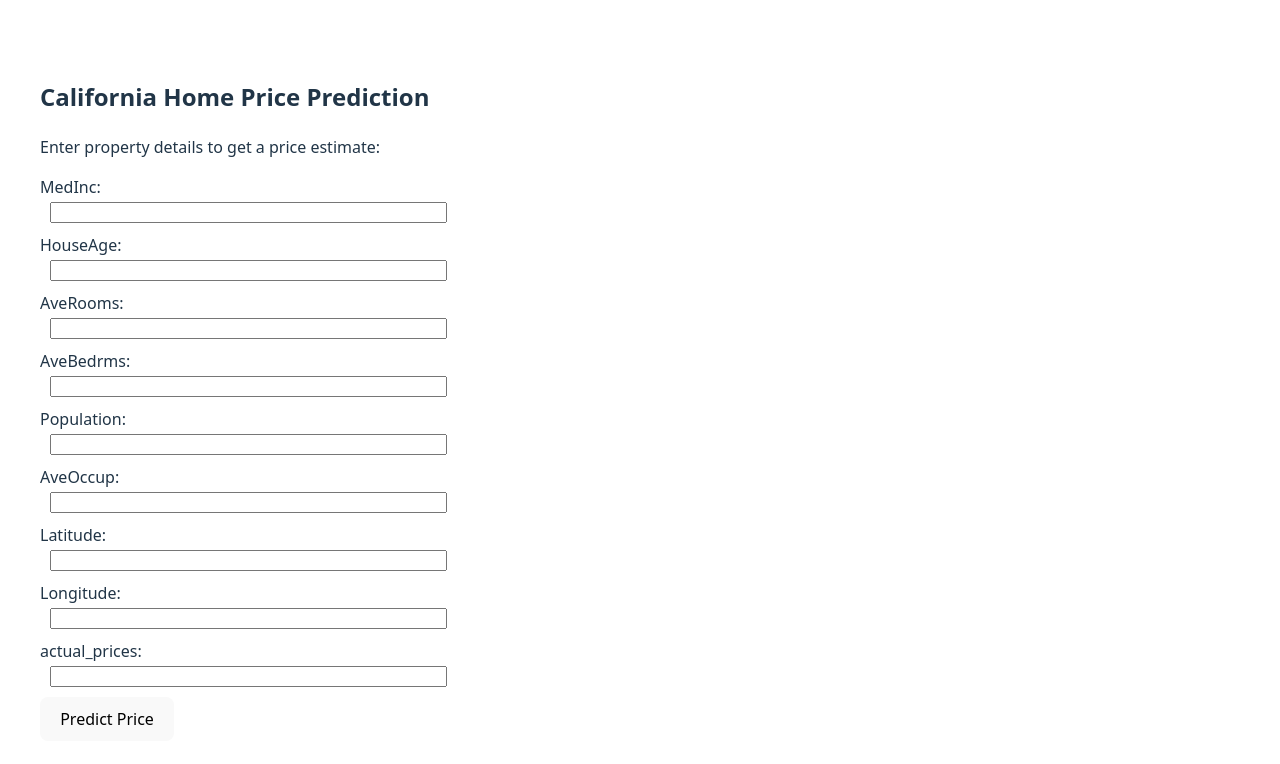
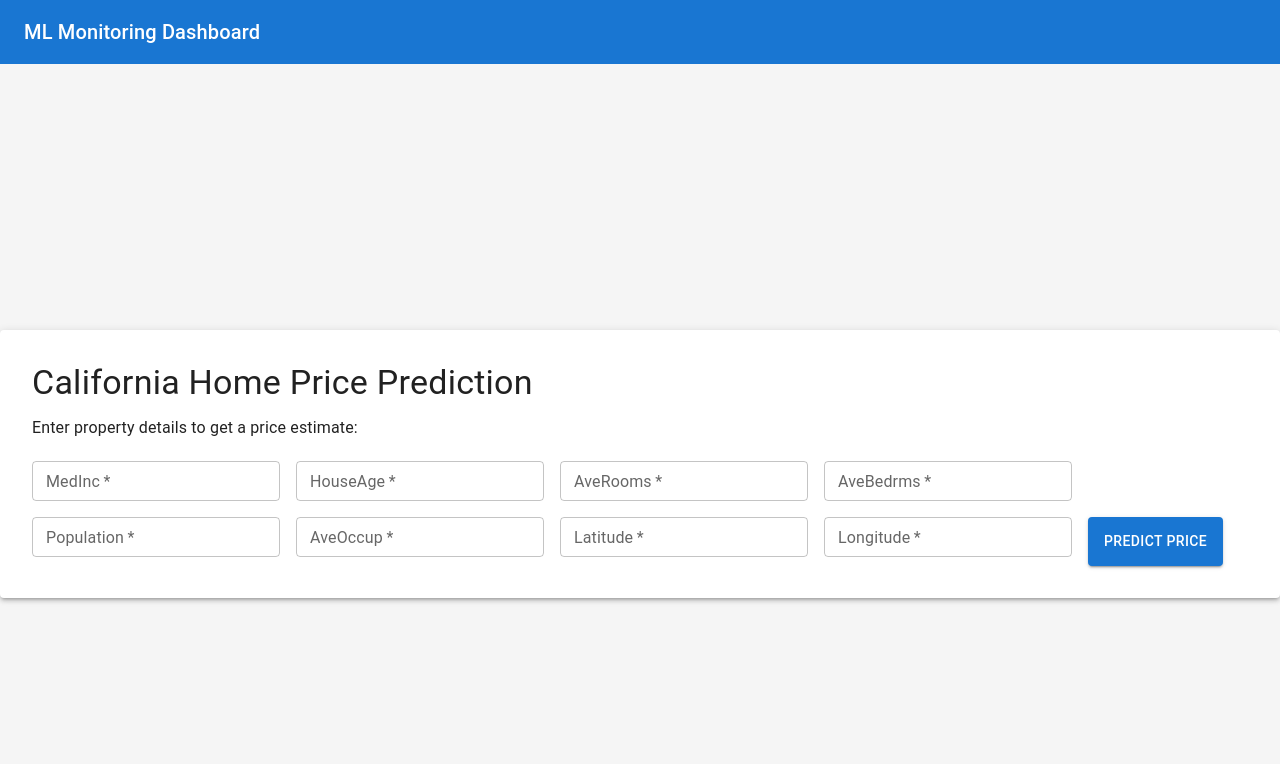
Before and after one commit to navenlaya/ml-monitoring-dashboard, a React (Vite) app in the folder frontend/: page / in a window 1280 px wide. Shown: the top 764 px of the page. Built offline with nearby package versions, Linux system fonts and the light colour scheme.

Commit message:
removed confidence, and error from prediction results, also changed style

```diff
--- a/frontend/package.json
+++ b/frontend/package.json
@@ -10,6 +10,10 @@
     "preview": "vite preview"
   },
   "dependencies": {
+    "@emotion/react": "^11.14.0",
+    "@emotion/styled": "^11.14.1",
+    "@mui/icons-material": "^7.2.0",
+    "@mui/material": "^7.2.0",
     "axios": "^1.10.0",
     "chart.js": "^4.5.0",
     "papaparse": "^5.5.3",
--- a/frontend/src/App.jsx
+++ b/frontend/src/App.jsx
@@ -2,18 +2,46 @@ import React from 'react';
 import { Routes, Route } from 'react-router-dom';
 import UserPrediction from './components/UserPrediction';
 import ProtectedAdmin from './components/ProtectedAdmin';
+import AppBar from '@mui/material/AppBar';
+import Box from '@mui/material/Box';
+import Toolbar from '@mui/material/Toolbar';
+import Typography from '@mui/material/Typography';
+import Container from '@mui/material/Container';
+import CssBaseline from '@mui/material/CssBaseline';
+import { ThemeProvider, createTheme } from '@mui/material/styles';
 
-/**
- * Main routing setup:
- * - "/" renders the public user prediction form
- * - "/admin" renders a password-protected dashboard for developer
- */
+const theme = createTheme({
+  palette: {
+    mode: 'light',
+    primary: {
+      main: '#1976d2',
+    },
+    background: {
+      default: '#f5f5f5',
+    },
+  },
+});
+
 const App = () => {
   return (
-    <Routes>
-      <Route path="/" element={<UserPrediction />} />
-      <Route path="/admin" element={<ProtectedAdmin />} />
-    </Routes>
+    <ThemeProvider theme={theme}>
+      <CssBaseline />
+      <AppBar position="static">
+        <Toolbar>
+          <Typography variant="h6" component="div" sx={{ flexGrow: 1 }}>
+            ML Monitoring Dashboard
+          </Typography>
+        </Toolbar>
+      </AppBar>
+      <Box sx={{ minHeight: '100vh', bgcolor: 'background.default', display: 'flex', flexDirection: 'column' }}>
+        <Box sx={{ flex: 1, display: 'flex', alignItems: 'center', justifyContent: 'center' }}>
+          <Routes>
+            <Route path="/" element={<UserPrediction />} />
+            <Route path="/admin" element={<ProtectedAdmin />} />
+          </Routes>
+        </Box>
+      </Box>
+    </ThemeProvider>
   );
 };
 
--- a/frontend/src/components/UserPrediction.jsx
+++ b/frontend/src/components/UserPrediction.jsx
@@ -1,5 +1,11 @@
 import React, { useState } from 'react';
 import axios from 'axios';
+import Paper from '@mui/material/Paper';
+import Typography from '@mui/material/Typography';
+import TextField from '@mui/material/TextField';
+import Button from '@mui/material/Button';
+import Grid from '@mui/material/Grid';
+import Box from '@mui/material/Box';
 
 /**
  * This component renders a form that allows users to input housing data
@@ -15,8 +21,7 @@ const UserPrediction = () => {
     Population: '',
     AveOccup: '',
     Latitude: '',
-    Longitude: '',
-    actual_prices: ''
+    Longitude: ''
   });
 
   // State to hold prediction result and any model error metrics
@@ -48,43 +53,42 @@ const UserPrediction = () => {
   };
 
   return (
-    <div style={{ padding: '40px', maxWidth: '600px', margin: 'auto' }}>
-      <h2>California Home Price Prediction</h2>
-      <p>Enter property details to get a price estimate:</p>
-
-      <form onSubmit={handleSubmit}>
-        {Object.keys(formData).map((key) => (
-          <div key={key} style={{ marginBottom: '10px' }}>
-            <label>
-              {key}:
-              <input
-                type="number"
+    <Paper elevation={3} sx={{ p: { xs: 2, sm: 4 }, width: '100%', height: '100%', boxSizing: 'border-box', display: 'flex', flexDirection: 'column', justifyContent: 'center' }}>
+      <Typography variant="h4" gutterBottom>California Home Price Prediction</Typography>
+      <Typography variant="body1" gutterBottom>Enter property details to get a price estimate:</Typography>
+      <Box component="form" onSubmit={handleSubmit} sx={{ mt: 2 }}>
+        <Grid container spacing={2}>
+          {Object.keys(formData).map((key) => (
+            <Grid item xs={12} sm={6} key={key}>
+              <TextField
+                label={key}
                 name={key}
                 value={formData[key]}
                 onChange={handleChange}
-                step="any"
+                type="number"
+                fullWidth
                 required
-                style={{ marginLeft: '10px', width: '100%' }}
+                variant="outlined"
+                size="small"
               />
-            </label>
-          </div>
-        ))}
-        <button type="submit">Predict Price</button>
-      </form>
-
+            </Grid>
+          ))}
+          <Grid item xs={12}>
+            <Button type="submit" variant="contained" color="primary" fullWidth sx={{ py: 1.5 }}>
+              Predict Price
+            </Button>
+          </Grid>
+        </Grid>
+      </Box>
       {/* Display the result or error. Takes from */}
       {prediction && (
-        <div style={{ marginTop: '20px' }}>
-          <h3> Prediction Results</h3>
-          <p><strong>Estimated Price:</strong> ${prediction.predicted_price?.toFixed(2)}</p>
-          <p><strong>Confidence:</strong> {prediction.confidence}</p>
-          <p><strong>Actual Price:</strong> ${prediction.actual_prices}</p>
-          <p><strong>Prediction Error:</strong> {prediction.error}</p>
-        </div>
+        <Paper elevation={2} sx={{ mt: 4, p: 2, background: '#f0f7fa' }}>
+          <Typography variant="h6" gutterBottom>Prediction Results</Typography>
+          <Typography><strong>Estimated Price:</strong> ${prediction.predicted_price?.toFixed(2)}</Typography>
+        </Paper>
       )}
-
-      {error && <p style={{ color: 'red', marginTop: '20px' }}>{error}</p>}
-    </div>
+      {error && <Typography color="error" sx={{ mt: 2 }}>{error}</Typography>}
+    </Paper>
   );
 };
 
```
Also changed, not shown: frontend/api.js (deleted), 1 other file (tests, documents, lock files or other folders).
